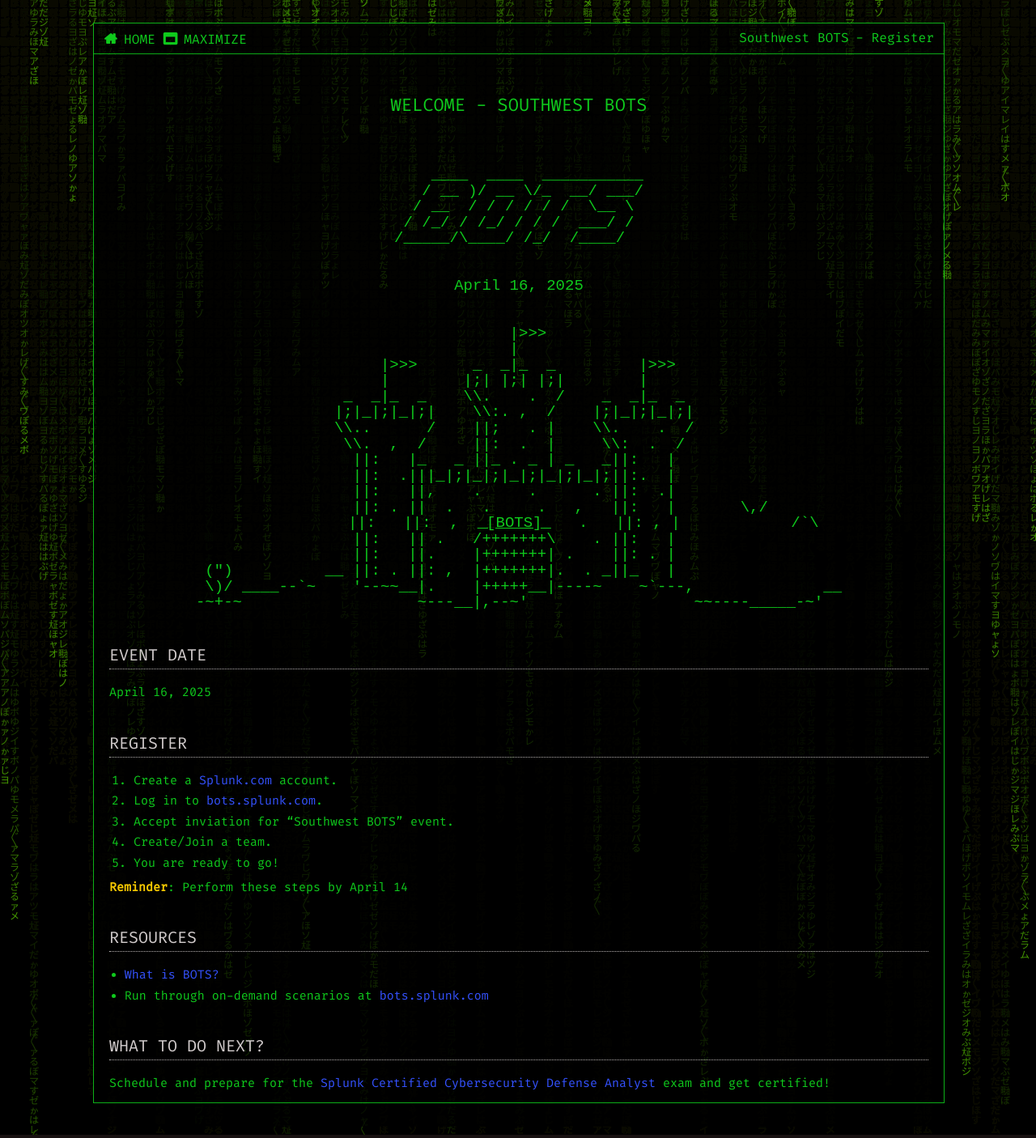
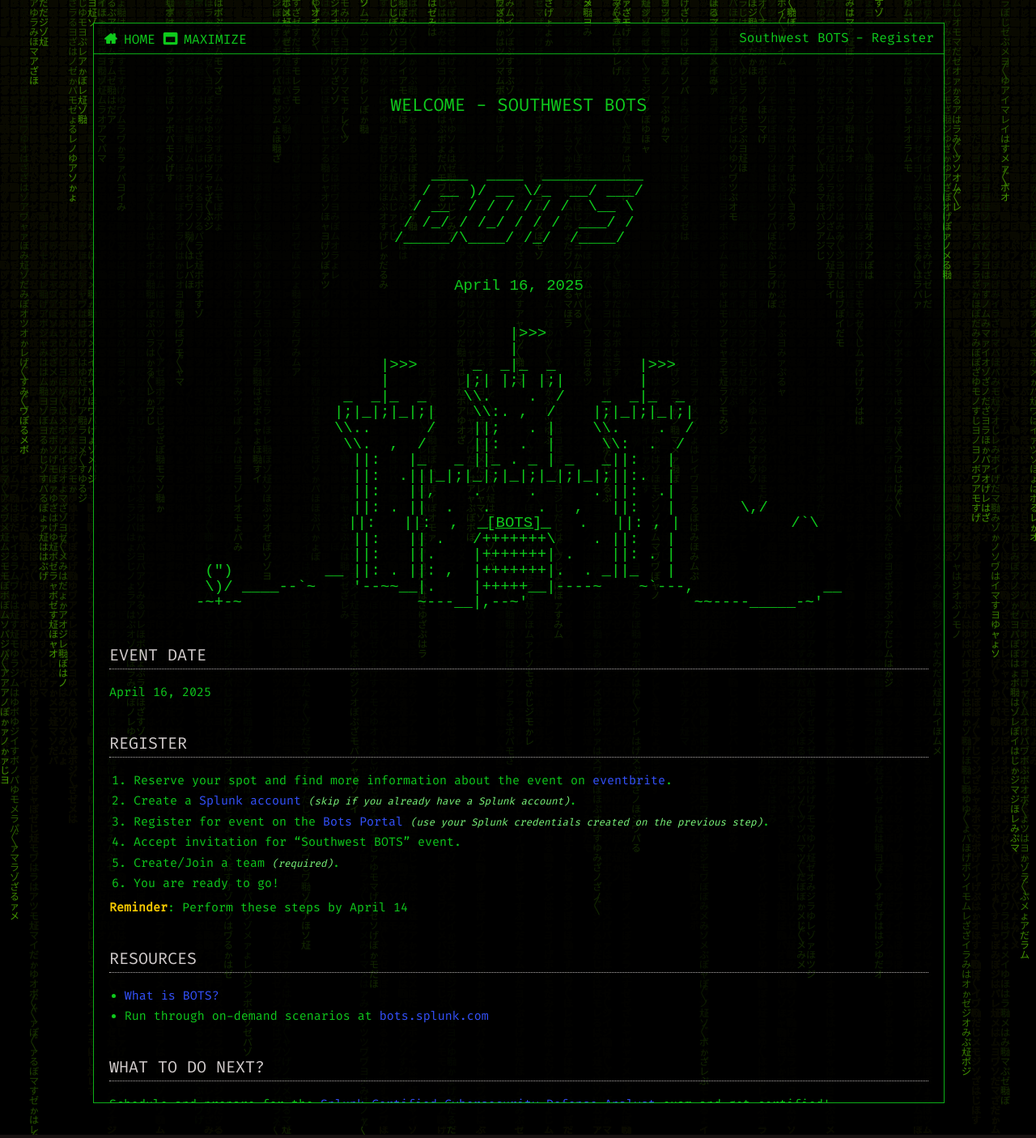
Before and after one commit to rba-community/bots-southwest-2025, a Jekyll site: the page built from pages/index.md, in a window 1280 px wide. Shown: the whole page at 81% size. Built offline with Jekyll 4.4.1, drawn with Linux system fonts in a browser that asks for light colours.

Commit message:
Added urls

```diff
--- a/pages/index.md
+++ b/pages/index.md
@@ -52,11 +52,12 @@ April 16, 2025
 
 ## Register
 
-1. Create a [Splunk.com](https://splunk.com){: target="blank" } account.
-2. Log in to [bots.splunk.com](https://bots.splunk.com){: target="blank" }.
-3. Accept inviation for "Southwest BOTS" event.
-4. Create/Join a team.
-5. You are ready to go!
+1. Reserve your spot and find more information about the event on [eventbrite](https://www.eventbrite.com/e/southwest-boss-of-the-soc-bots-spring-2025-tickets-1246726495509?aff=oddtdtcreator){: target="blank" }.
+2. Create a [Splunk account](https://www.splunk.com/en_us/sign-up.html?redirecturl=https://www.splunk.com/){: target="blank" } <small>_(skip if you already have a Splunk account)_</small>.
+3. Register for event on the [Bots Portal](https://bots.splunk.com/login?redirect=/event/4YQ88VEBqEanWdh9NeLK45/detail?invite_code=dYxhDwiMM32TuVWn){: target="blank" } <small>_(use your Splunk credentials created on the previous step)_</small>.
+4. Accept invitation for "Southwest BOTS" event.
+5. Create/Join a team <small>_(required)_</small>.
+6. You are ready to go!
 
 **Reminder**: Perform these steps by April 14
 
```
